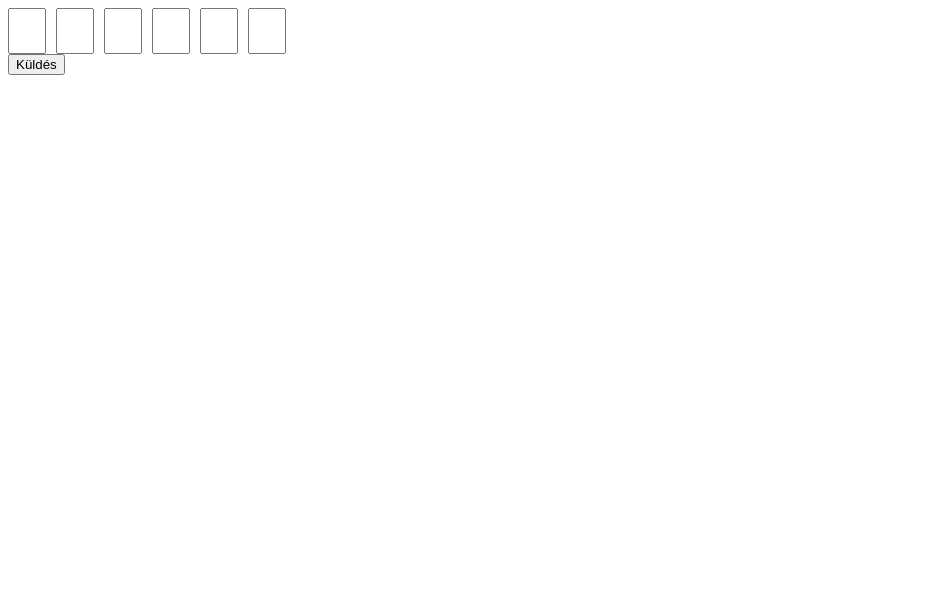
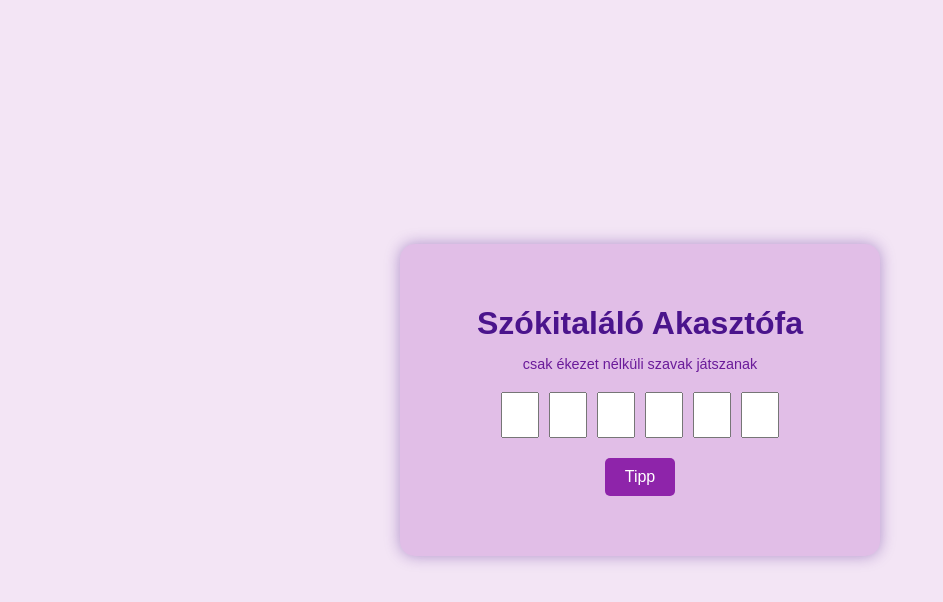
Before and after one commit to Tibor0234/Szokitalalo, a plain HTML site: page FRONTEND/index.html in a window 1280 px wide. Shown: the whole page, without its empty margins (0-943 px from the left). Drawn offline with Linux system fonts and the light colour scheme.

Commit message:
Frontend alap megjelenés

```diff
--- a/FRONTEND/index.html
+++ b/FRONTEND/index.html
@@ -1,5 +1,5 @@
 <!DOCTYPE html>
-<html lang="en">
+<html lang="hu">
 <head>
     <meta charset="UTF-8">
     <meta name="viewport" content="width=device-width, initial-scale=1.0">
@@ -7,9 +7,13 @@
     <link rel="stylesheet" href="style.css">
 </head>
 <body>
-    <div id="word-container"></div>
-    <button id="submit" onclick="Submit()">Küldés</button>
-    <div id="result"></div>
+    <div class="container">
+        <h1>Szókitaláló Akasztófa</h1>
+        <p class="note">csak ékezet nélküli szavak játszanak</p>
+        <div id="word-container"></div>
+        <button id="submit" onclick="Submit()">Tipp</button>
+        <div id="result"></div>
+    </div>
     <script src="main.js"></script>
 </body>
 </html>
--- a/FRONTEND/main.js
+++ b/FRONTEND/main.js
@@ -41,6 +41,8 @@ function GenerateWord() {
     }
 }
 
+let guess = "";
+
 function Submit() {
     const inputs = document.querySelectorAll(".letter-input");
     const values = [];
@@ -53,6 +55,10 @@ function Submit() {
     inputs.forEach(input => {
         values.push(input.value.trim());
     });
+
+    for (let i = 0; i < values.length; i++) {
+        guess += values[i]
+    }
 
     fetch("http://localhost:5033/wordapi/target", {
         method : "POST",
@@ -80,8 +86,10 @@ function Submit() {
 
 async function Result() {
     const response = await fetch("http://localhost:5033/wordapi")
-    const word = await response.json()
+    const result = await response.json()
+    console.log(result)
     console.log(word)
+    console.log(guess)
 }
 
 GenerateWord()
--- a/FRONTEND/style.css
+++ b/FRONTEND/style.css
@@ -15,3 +15,65 @@
   text-align: center;
   font-size: 24px;
 }
+
+body {
+  margin: 0;
+  padding: 0;
+  font-family: Arial, sans-serif;
+  background-color: #f3e5f5;
+  color: #4a148c;
+  display: flex;
+  justify-content: center;
+  align-items: center;
+  height: 100vh;
+}
+
+.container {
+  text-align: center;
+  background-color: #e1bee7;
+  padding: 40px;
+  border-radius: 15px;
+  box-shadow: 0 0 15px rgba(74, 20, 140, 0.4);
+  width: 90%;
+  max-width: 400px;
+}
+
+h1 {
+  font-size: 2em;
+  margin-bottom: 10px;
+}
+
+.note {
+  font-size: 0.9em;
+  color: #6a1b9a;
+  margin-bottom: 20px;
+}
+
+#word-container {
+  display: flex;
+  justify-content: center;
+  flex-wrap: wrap;
+  gap: 10px;
+  font-size: 1.5em;
+  margin-bottom: 20px;
+  letter-spacing: 3px;
+}
+
+#submit {
+  padding: 10px 20px;
+  font-size: 1em;
+  background-color: #8e24aa;
+  color: white;
+  border: none;
+  border-radius: 5px;
+  cursor: pointer;
+}
+
+#submit:hover {
+  background-color: #6a1b9a;
+}
+
+#result {
+  margin-top: 20px;
+  font-size: 1.2em;
+}
```
Lines whose indentation alone changed are shown as unchanged.
